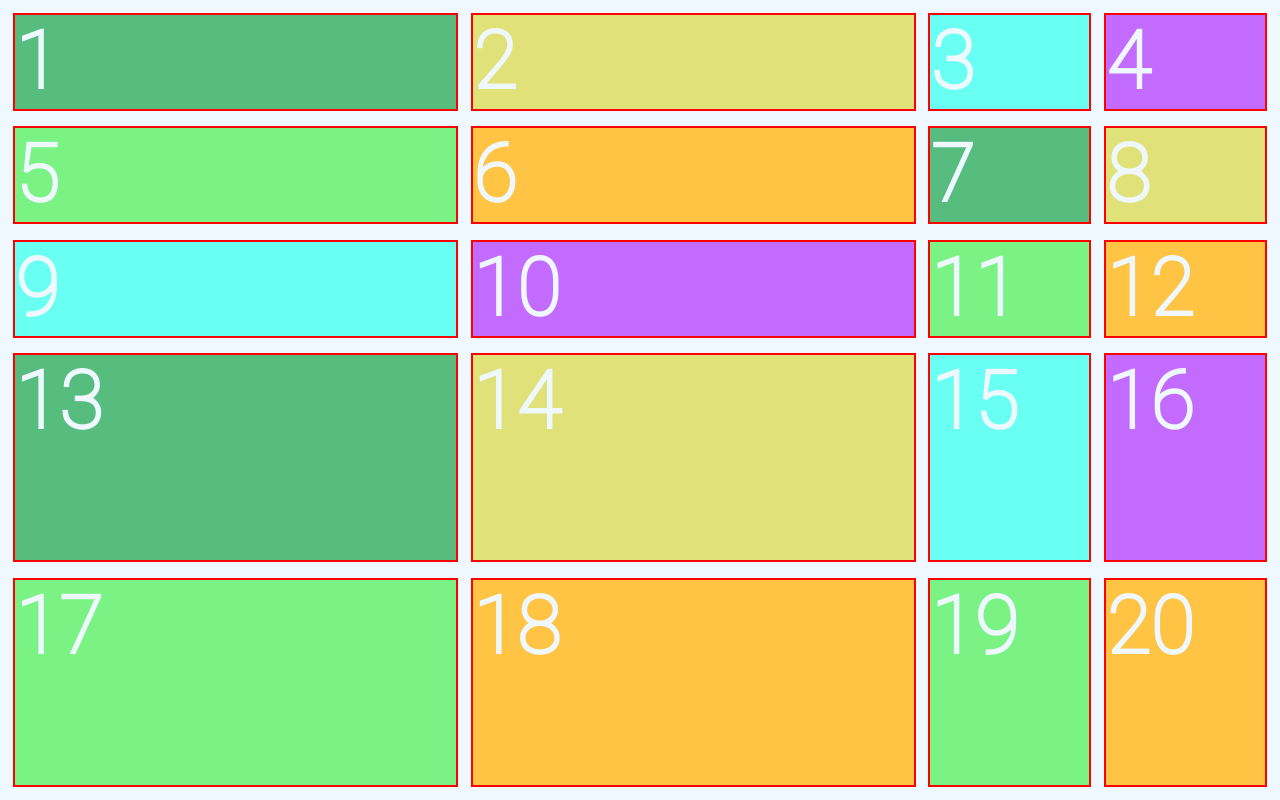
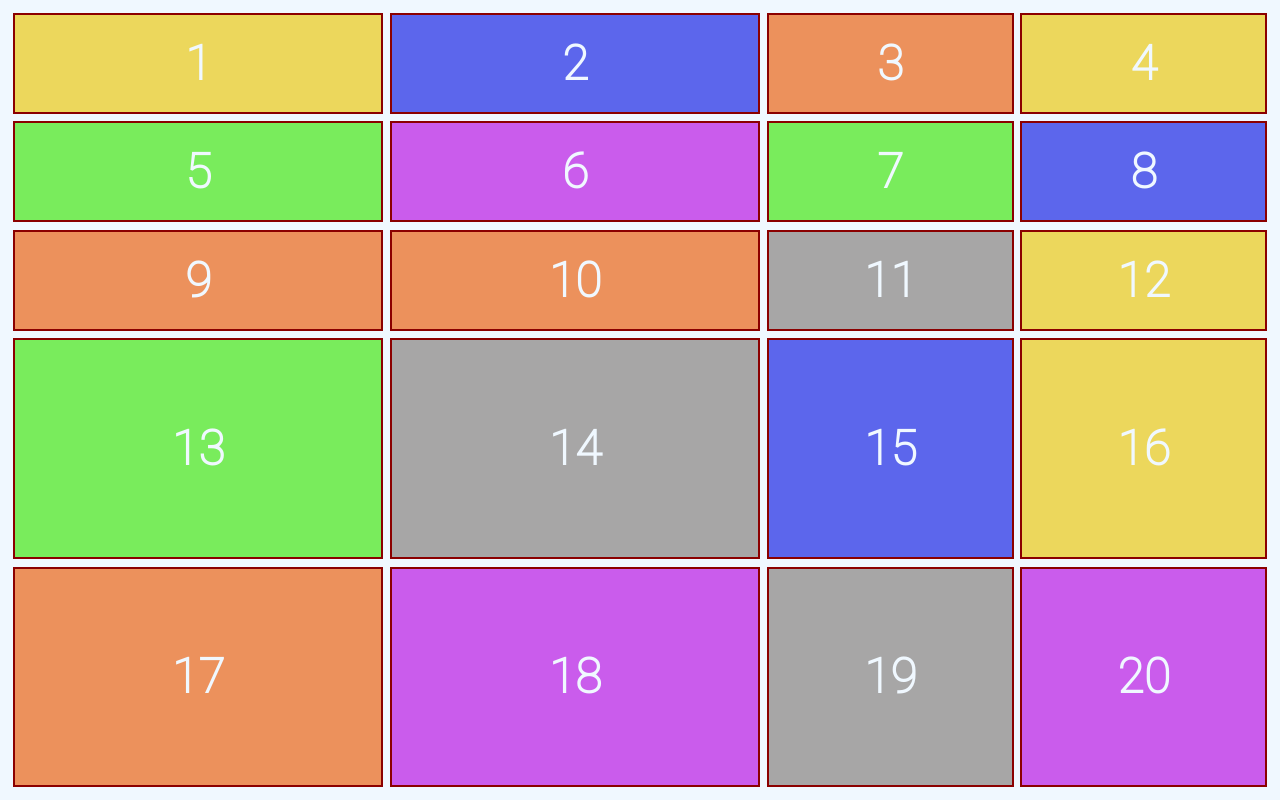
Before and after one commit to porsh99/LeverX_JS, a plain HTML site: page Main/HW3/task2.html in a window 1280 px wide. Drawn offline with Linux system fonts and the light colour scheme; files whose address does not match are found by name.

Commit message:
HW3 rebuild task-2

```diff
--- a/Main/HW3/css/task2.css
+++ b/Main/HW3/css/task2.css
@@ -10,46 +10,50 @@ body {
     background-color: aliceblue;
     color: aliceblue;
     font-family: 'Roboto Thin' ,sans-serif;
-    font-size: 10vh;
+    font-size: 6vh;
     font-weight: bold;
     padding: 1%;
 }
 
-.grid-container {
-    display: inline-grid;
-    grid-row-gap: 2%;
-    grid-column-gap: 1%;
+grid-container {
+    display: grid;
+    grid-column-gap: 50px 100px;
+    grid-row-gap: 1%;
+    grid-column-gap: 0.5%;
     height: 100%;
-    grid-template-columns: 30fr 30fr 11fr 11fr;
+    grid-template-columns: 30fr 30fr 20fr 20fr;
     grid-template-rows: 16fr 16fr 16fr 35fr 35fr;
 }
 
-.grid-container div {
-    border: 0.3vh solid red;
-}
-
-.item1 {
-
-    background-color: rgb(87, 189, 126);
-}
-.item2 {
-    background-color: rgb(224, 226, 121);
-}
-.item3 {
-    background-color: rgb(106, 255, 243);
-}
-.item4 {
-    background-color: rgb(195, 106, 255);
-}
-.item5 {
-    background-color: rgb(122, 243, 132);
-}
-.item6 {
-    background-color: rgb(255, 196, 68);
-}
 grid-item
 {
     display: flex;
     justify-content: center;
     align-items: center;
+
+    border: 2px solid darkred;
+    background-color: rgb(167, 166, 166);
 }
+
+
+
+   grid-item:nth-child(1),  grid-item:nth-child(4),  grid-item:nth-child(12),  grid-item:nth-child(16)
+  {
+      background: rgb(236, 215, 92);
+  }
+  grid-item:nth-child(2),  grid-item:nth-child(8),  grid-item:nth-child(15)
+  {
+      background: rgb(92, 102, 236);
+  }
+  grid-item:nth-child(5),  grid-item:nth-child(7),  grid-item:nth-child(13)
+  {
+      background: rgb(121, 236, 92);
+  }
+  grid-item:nth-child(3),  grid-item:nth-child(9),  grid-item:nth-child(10),  grid-item:nth-child(17)
+  {
+      background: rgb(236, 145, 92);
+  }
+  grid-item:nth-child(6),  grid-item:nth-child(18),  grid-item:nth-child(20)
+  {
+      background: rgb(202, 92, 236);
+  }
--- a/Main/HW3/task2.html
+++ b/Main/HW3/task2.html
@@ -4,34 +4,34 @@
     <meta charset="UTF-8">
     <meta name="viewport" content="width=<device-width>, initial-scale=1.0">
     <meta http-equiv="X-UA-Compatible" content="ie=edge">
-    <title>Task 1</title>
+    <title>Task 2</title>
     <link rel="stylesheet" type="text/css" href="css/task2.css">
     <script src="js/main.js"></script>
 
     <link rel="stylesheet" type="text/css" href="roboto/roboto.css">
 </head>
 <body>
-    <div class="grid-container">
-        <div class="item1"><text>1</text></div>
-        <div class="item2"><text>2</text></div>
-        <div class="item3"><text>3</text></div>
-        <div class="item4"><text>4</text></div>
-        <div class="item5"><text>5</text></div>
-        <div class="item6"><text>6</text></div>
-        <div class="item1"><text>7</text></div>
-        <div class="item2"><text>8</text></div>
-        <div class="item3"><text>9</text></div>
-        <div class="item4"><text>10</text></div>
-        <div class="item5"><text>11</text></div>
-        <div class="item6"><text>12</text></div>
-        <div class="item1"><text>13</text></div>
-        <div class="item2"><text>14</text></div>
-        <div class="item3"><text>15</text></div>
-        <div class="item4"><text>16</text></div>
-        <div class="item5"><text>17</text></div>
-        <div class="item6"><text>18</text></div>
-        <div class="item5"><text>19</text></div>
-        <div class="item6"><text>20</text></div>
-    </div>
+    <grid-container>
+        <grid-item>1</grid-item>
+        <grid-item>2</grid-item>
+        <grid-item>3</grid-item>
+        <grid-item>4</grid-item>
+        <grid-item>5</grid-item>
+        <grid-item>6</grid-item>
+        <grid-item>7</grid-item>
+        <grid-item>8</grid-item>
+        <grid-item>9</grid-item>
+        <grid-item>10</grid-item>
+        <grid-item>11</grid-item>
+        <grid-item>12</grid-item>
+        <grid-item>13</grid-item>
+        <grid-item>14</grid-item>
+        <grid-item>15</grid-item>
+        <grid-item>16</grid-item>
+        <grid-item>17</grid-item>
+        <grid-item>18</grid-item>
+        <grid-item>19</grid-item>
+        <grid-item>20</grid-item>
+    </grid-container>
 </body>
 </html>
```
Also changed, not shown: Main/HW3/task3.html (+0 -14 lines), Main/HW3/task4.html (+15 -1 lines), Main/HW3/task5.html (deleted, +0 -16 lines), Main/HW3/task6.html (deleted, +0 -16 lines).
